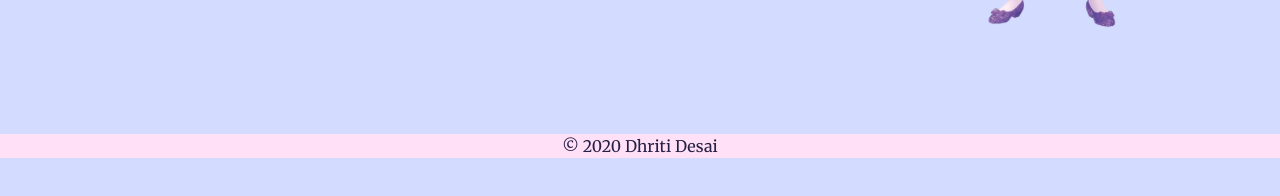
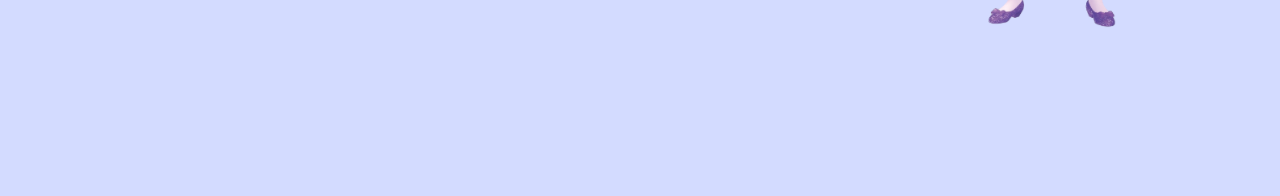
Before and after one commit to dhritidesai/Portfolio, a plain HTML site: page contact.html in a window 1280 px wide. Shown: the part 498-694 px from the top of the page. Drawn offline with nearby package versions, Linux system fonts and the light colour scheme.

Commit message:
Update contact.html

```diff
--- a/contact.html
+++ b/contact.html
@@ -90,10 +90,6 @@
         <p>Message recieved!
         <br>Thankyou for the enquiry.</p>
             </div>
-
-            <footer class="bottom blur" style="background-color: #ffe0f7;">
-                  <p class="copy">© 2020 Dhriti Desai</p>
-                </footer>
                 <script src="contact.js" charset="utf-8"></script>
     </body>
     </html>
```
